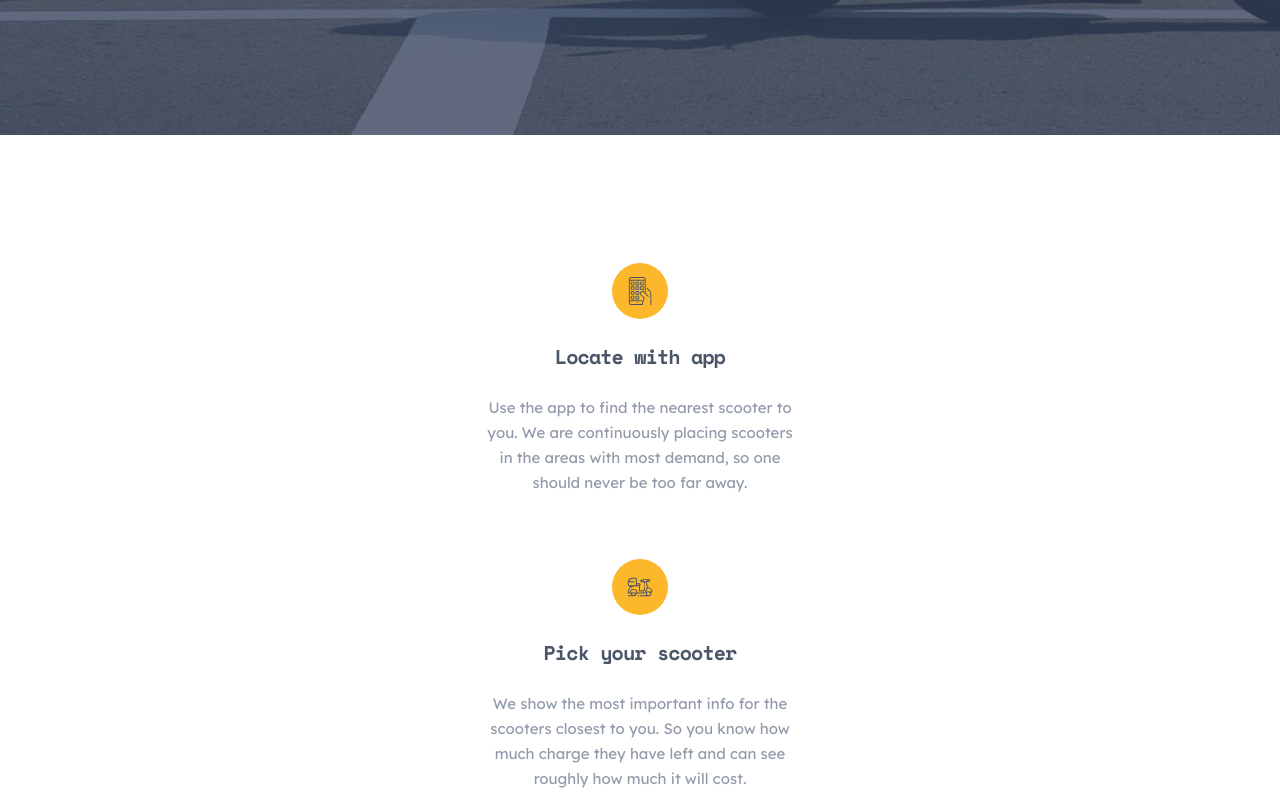
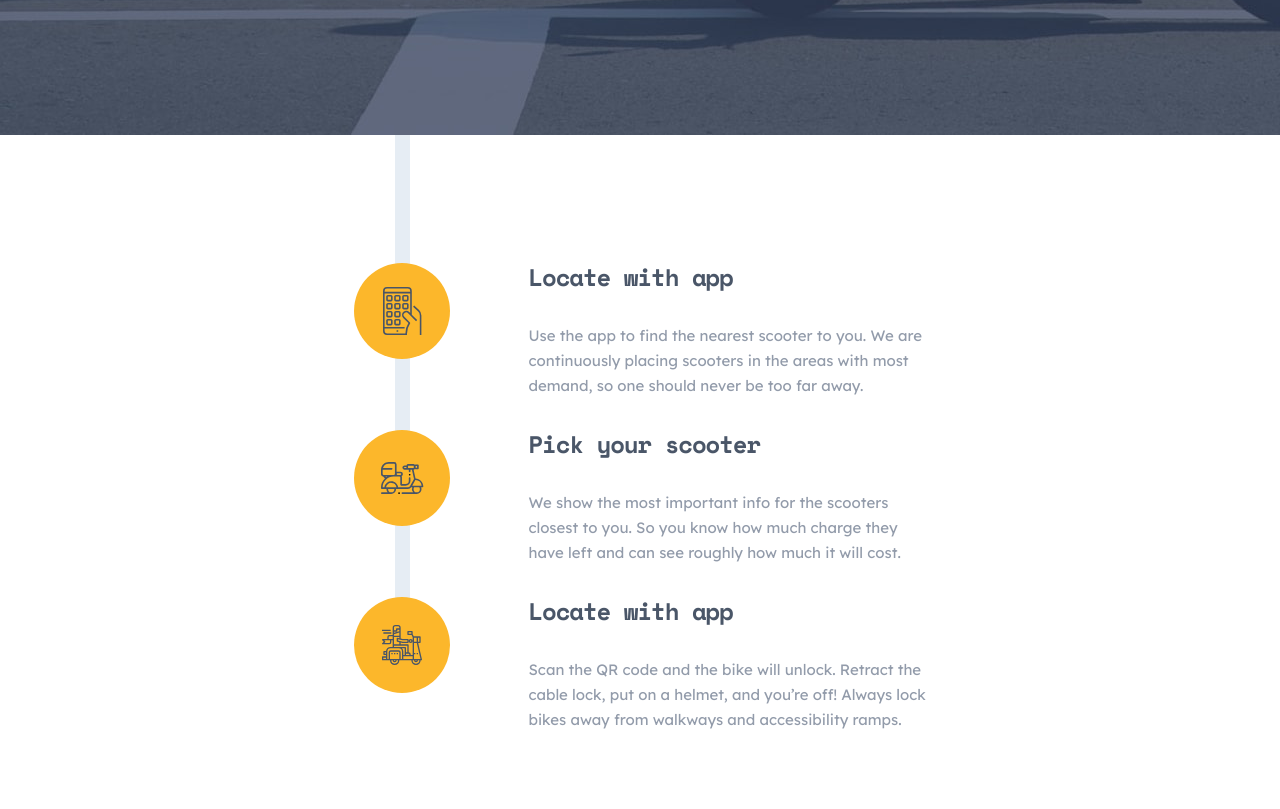
Before and after one commit to LucasS-Goncalves/scoot, an Angular app: page / in a window 1280 px wide. Shown: the part 611-1420 px from the top of the page. After the commit the page ends 1343 px from the top, so only its background shows below. Built offline with nearby package versions, Linux system fonts and the light colour scheme.

Commit message:
finishing steps section layout for tablets

```diff
--- a/src/app/components/home/styles/steps-section.css
+++ b/src/app/components/home/styles/steps-section.css
@@ -13,6 +13,7 @@
 }
 
 .steps_list .step{
+  width: 100%;
   display: flex;
   flex-direction: column;
   align-items: center;
@@ -48,3 +49,54 @@
   line-height: 25px;
   color: var(--dim-grey);
 }
+
+.greyLine{
+  display: none;
+}
+
+@media(min-width: 768px){
+
+  .steps_section{
+    width: 573px;
+    position: relative;
+  }
+
+  .steps_list{
+    gap: 2rem;
+  }
+
+
+  .steps_list .step{
+    flex-direction: row;
+    align-items: flex-start;
+    gap: 0;
+    justify-content: space-between;
+    z-index: 3;
+  }
+
+  .steps_list .step .step_icon{
+    width: 96px;
+    height: 96px;
+  }
+
+  .steps_list .step .step_info{
+    width: 398px;
+    gap: 2rem;
+    text-align: start;
+  }
+
+  .steps_list .step .step_info .step_title{
+    font-size: 1.5rem;
+    letter-spacing: -1.07px;
+  }
+
+  .greyLine{
+    width: 15px;
+    height: 512px;
+    display: block;
+    position: absolute;
+    top: -8rem;
+    left: 2.6rem;
+    background-color: var(--light-grey);
+  }
+}
```
